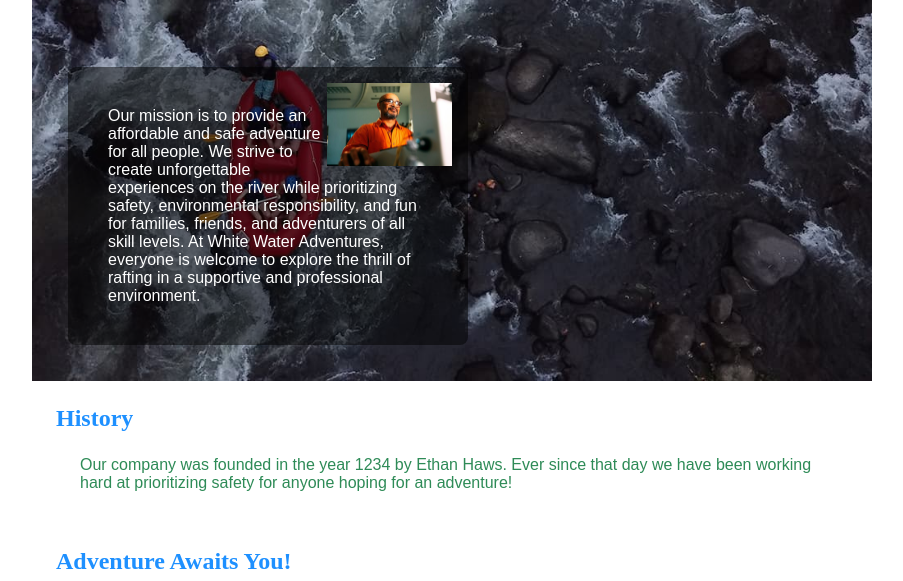
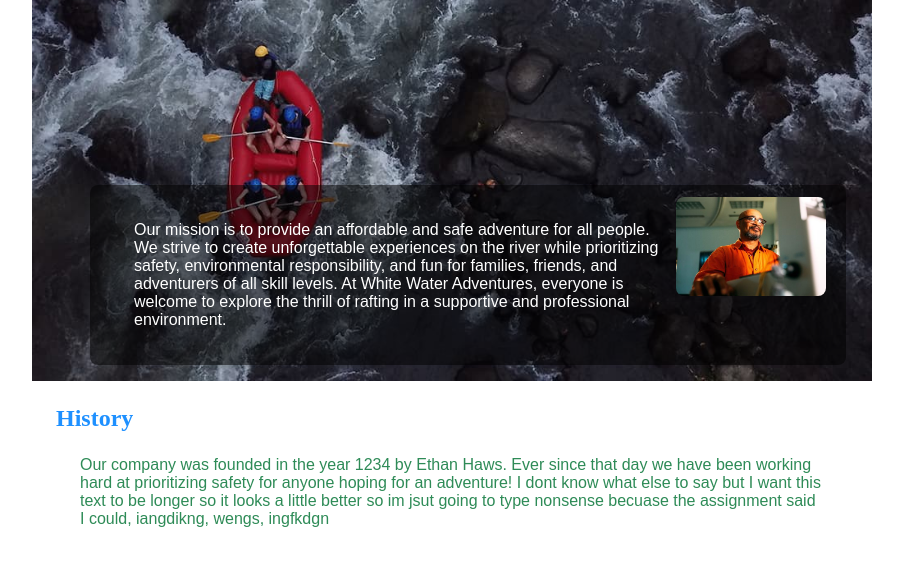
Before and after one commit to ehwehaws/wdd130, a plain HTML site: page wwr/about.html in a window 1280 px wide. Shown: the part 365-946 px from the top of the page, without its empty margins (188-1091 px from the left). Drawn offline with Linux system fonts and the light colour scheme.

Commit message:
heroarticlesmaller and more txt

```diff
--- a/wwr/about.html
+++ b/wwr/about.html
@@ -46,7 +46,9 @@
         <section>
             <h2>History</h2>
             <p>Our company was founded in the year 1234 by Ethan Haws. Ever since that day we have been working hard at
-                prioritizing safety for anyone hoping for an adventure!</p>
+                prioritizing safety for anyone hoping for an adventure! I dont know what else to say but I want this
+                text to be longer so it looks a little better so im jsut going to type nonsense becuase the assignment
+                said I could, iangdikng, wengs, ingfkdgn</p>
         </section>
         <section>
             <h2>Adventure Awaits You!</h2>
--- a/wwr/styles/rafting.css
+++ b/wwr/styles/rafting.css
@@ -66,16 +66,21 @@ h1 {
 
 .hero article img {
     float: right;
-    width: 125px;
+    width: 150px;
+    margin-left: 15px;
+    border-radius: 8px;
 }
 
 .hero article {
     position:absolute;
-    bottom: 20px;
-    left: 20px;
-    max-width: 400px;
+    bottom: 0px;
+    left: 50%;
+    transform: translateX(-50%);
+    width: 90%;
+    max-width: 800px;
     background-color: rgba(0,0,0,0.5);
-    padding: 16px;
+    padding: 12px 20px;
     border-radius: 8px;
     color: white;
+    text-align: left;
 }
```
